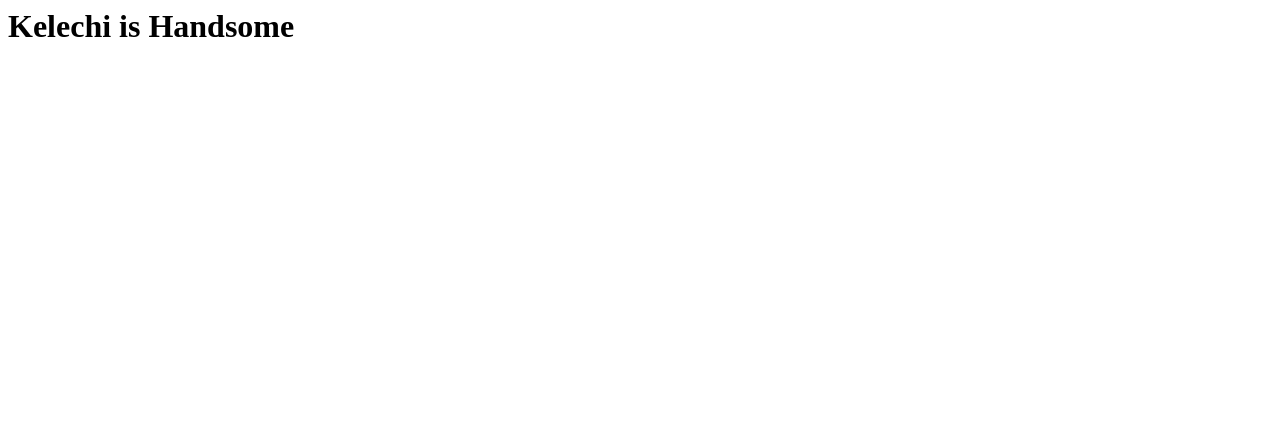
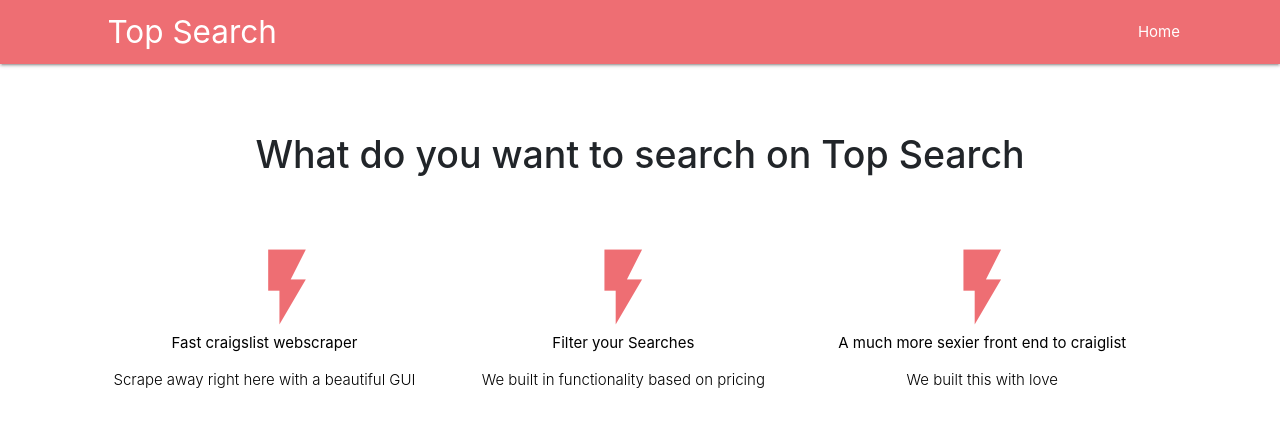
Before and after one commit to grreenkk/Top_Search, a Django app: page / in a window 1280 px wide. Shown: the top 436 px of the page. Run offline with Django 3.2, Linux system fonts and the light colour scheme; some libraries are stand-ins or nearby versions.

Commit message:
new additions and corrections

```diff
--- a/Top_Search/settings.py
+++ b/Top_Search/settings.py
@@ -14,6 +14,7 @@ import os
 
 # Build paths inside the project like this: os.path.join(BASE_DIR, ...)
 BASE_DIR = os.path.dirname(os.path.dirname(os.path.abspath(__file__)))
+TEMPLATE_DIR = os.path.join(BASE_DIR, 'templates')
 
 
 # Quick-start development settings - unsuitable for production
@@ -55,7 +56,7 @@ ROOT_URLCONF = 'Top_Search.urls'
 TEMPLATES = [
     {
         'BACKEND': 'django.template.backends.django.DjangoTemplates',
-        'DIRS': [],
+        'DIRS': [TEMPLATE_DIR,],
         'APP_DIRS': True,
         'OPTIONS': {
             'context_processors': [
@@ -119,3 +120,4 @@ USE_TZ = True
 # https://docs.djangoproject.com/en/2.1/howto/static-files/
 
 STATIC_URL = '/static/'
+STATICFILES_DIRS = (os.path.join(BASE_DIR, 'static'),)
--- /dev/null
+++ b/myapp/templates/base.html
@@ -0,0 +1,70 @@
+{% load staticfiles %}
+{% load static %}
+
+
+<html lang="en">
+  <head>
+    <!-- Required meta tags -->
+    <meta charset="utf-8">
+    <meta name="viewport" content="width=device-width, initial-scale=1, user-scalable=no">
+
+      <link rel="stylesheet" href="{% static 'css/style.css' %}">
+       <link rel="stylesheet" href="https://cdnjs.cloudflare.com/ajax/libs/materialize/1.0.0/css/materialize.min.css">
+      <link href="https://fonts.googleapis.com/icon?family=Material+Icons"
+      rel="stylesheet">
+    <script src="https://cdnjs.cloudflare.com/ajax/libs/materialize/1.0.0/js/materialize.min.js"></script>
+
+    <link rel="stylesheet" href="https://stackpath.bootstrapcdn.com/bootstrap/4.5.0/css/bootstrap.min.css" integrity="sha384-9aIt2nRpC12Uk9gS9baDl411NQApFmC26EwAOH8WgZl5MYYxFfc+NcPb1dKGj7Sk" crossorigin="anonymous">
+
+    <title>Hello, world!</title>
+  </head>
+
+  <style>
+    .column {
+        background: white;
+    display: table-cell;
+    padding: 10px;
+    width: 32.33333%;
+    text-align: center;
+    color: #fff;
+    vertical-align: middle;
+
+    }
+    p {
+    color: black;
+
+    .container
+{
+    width: 800px;
+    margin: 50px auto 0;
+    display: table;
+    box-sizing: border-box;
+}
+
+
+
+
+
+
+
+  </style>
+  <body>
+   <nav>
+    <div class="container nav-wrapper">
+      <a href="/" class="brand-logo ml-4">Top Search</a>
+      <ul id="nav-mobile" class="right">
+        <li><a href="/">Home</a></li>
+      </ul>
+    </div>
+  </nav>
+
+    {% block content %}
+    {% endblock %}
+
+    <!-- Optional JavaScript -->
+    <!-- jQuery first, then Popper.js, then Bootstrap JS -->
+    <script src="https://code.jquery.com/jquery-3.5.1.slim.min.js" integrity="sha384-DfXdz2htPH0lsSSs5nCTpuj/zy4C+OGpamoFVy38MVBnE+IbbVYUew+OrCXaRkfj" crossorigin="anonymous"></script>
+    <script src="https://cdn.jsdelivr.net/npm/popper.js@1.16.0/dist/umd/popper.min.js" integrity="sha384-Q6E9RHvbIyZFJoft+2mJbHaEWldlvI9IOYy5n3zV9zzTtmI3UksdQRVvoxMfooAo" crossorigin="anonymous"></script>
+    <script src="https://stackpath.bootstrapcdn.com/bootstrap/4.5.0/js/bootstrap.min.js" integrity="sha384-OgVRvuATP1z7JjHLkuOU7Xw704+h835Lr+6QL9UvYjZE3Ipu6Tp75j7Bh/kR0JKI" crossorigin="anonymous"></script>
+  </body>
+</html>
--- a/myapp/templates/index.html
+++ b/myapp/templates/index.html
@@ -1 +1,33 @@
-<h1>Kelechi is Handsome</h1>
+{% extends 'base.html' %}
+
+{% block content %}
+<div class="container mt-5">
+<h1 style="text-align: center " class="mt-4">What do you want to search on Top Search</h1>
+
+  <div class="container mt-5">
+    <div class="row">
+        <div class="column">
+
+                <i class="large material-icons ml-5"  style="color: #EE6E73">flash_on</i>
+                <p>Fast craigslist webscraper</p>
+                <p class="light center">Scrape away right here with a beautiful GUI</p>
+
+        </div>
+         <div class="column">
+
+                <i class="large material-icons " style="color: #EE6E73">flash_on</i>
+                <p>Filter your Searches</p>
+                <p class="light center">We built in functionality based on pricing</p>
+
+        </div>
+         <div class="column">
+
+                <i class="large material-icons" style="color: #EE6E73">flash_on</i>
+                <p>A much more sexier front end to craiglist</p>
+                <p class="light center">We built this with love</p>
+
+        </div>
+    </div>
+      </div>
+</div>
+{% endblock %}
--- a/static/css/style.css
+++ b/static/css/style.css
@@ -0,0 +1,21 @@
+.container
+{
+    width: 800px;
+    margin: 50px auto 0;
+    display: table;
+    box-sizing: border-box;
+}
+.row
+{
+    margin: 10px 0;
+}
+.column
+{
+    background: #ccc;
+    display: table-cell;
+    padding: 10px;
+    width: 33.33333%;
+    text-align: center;
+    color: #fff;
+    vertical-align: middle;
+}
```
Also changed, not shown: myapp/templates/my_app/new_search.html (added).
